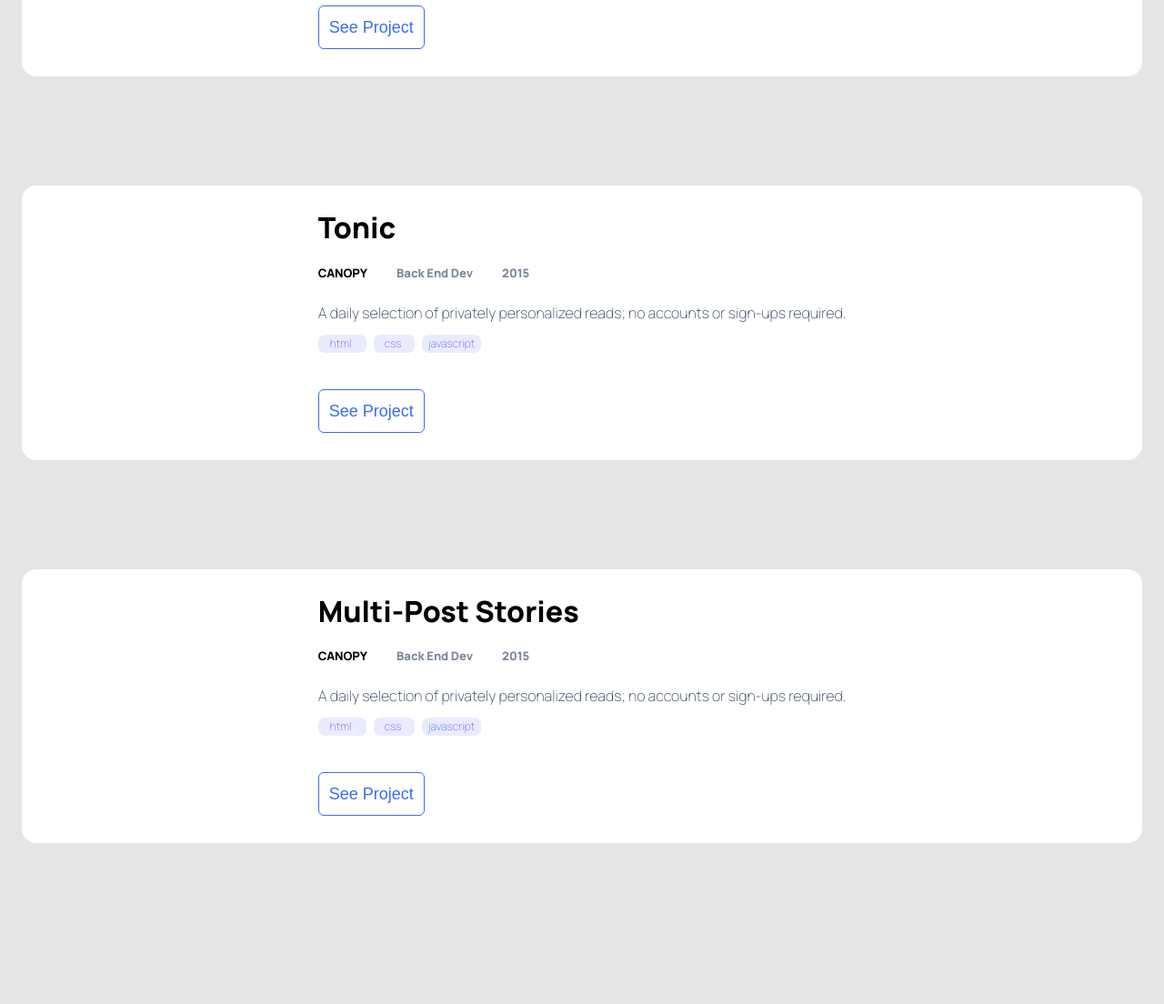
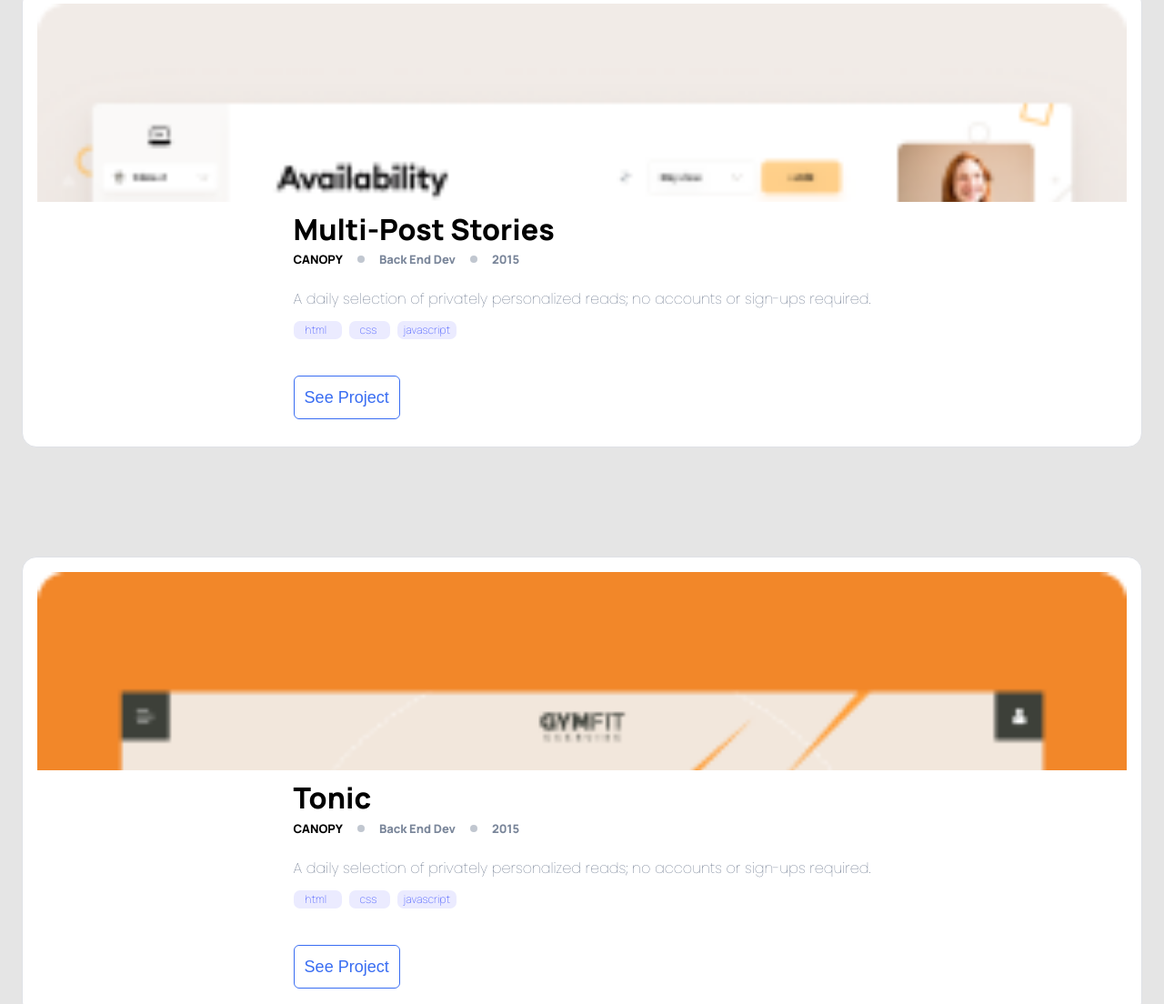
Before and after one commit to rotimiazeez/my-portfolio, a website: page index.html in a window 1280 px wide. Shown: the part 1609-2713 px from the top of the page at 91% size. Before the commit the page ends 2548 px from the top, so only its background shows below. Drawn offline with Linux system fonts and the light colour scheme.

Commit message:
feat: Add styles to work section with css grid and flexbox

```diff
--- a/css/style.css
+++ b/css/style.css
@@ -401,7 +401,7 @@ a {
 
 .ellipse-11 {
   background-image: url("/assets/Ellipse-11.png");
-  width: 24px;
+  width: 23px;
   height: 29px;
   top: 133px;
 }
@@ -434,7 +434,7 @@ a {
 
 .rectangle-4 {
   background-image: url("/assets/Rectangle-4.png");
-  width: 75.02px;
+  width: 71.02px;
   height: 66.58px;
   left: 81%;
   top: 110.79px;
@@ -487,3 +487,54 @@ a {
   padding: 0 11px;
   border-radius: 6px;
 }
+
+.grid {
+  grid-template-columns: repeat(1, 1fr);
+}
+
+.cards {
+  border: 1px solid #dfe1e6;
+}
+
+.cards-img {
+  width: 100%;
+  height: 218px;
+  background-size: cover;
+}
+
+.img {
+  background-image: url("/assets/Snapshoot-1.png");
+}
+
+.img-2 {
+  background-image: url("/assets/Snapshoot-2.png");
+}
+
+.img-3 {
+  background-image: url("/assets/Snapshoot-3.png");
+}
+
+.img-4 {
+  background-image: url("/assets/Snapshoot-4.png");
+}
+
+.cards-text-header {
+  position: static;
+  width: 295px;
+  height: 36px;
+  left: 0;
+  top: 0;
+}
+
+.box {
+  background: #c1c7d0;
+  border-radius: 50%;
+  width: 8px;
+  height: 8px;
+  margin-top: auto;
+  margin-bottom: auto;
+}
+
+.text {
+  font-family: "Poppins", Arial, Helvetica, sans-serif;
+}
```
